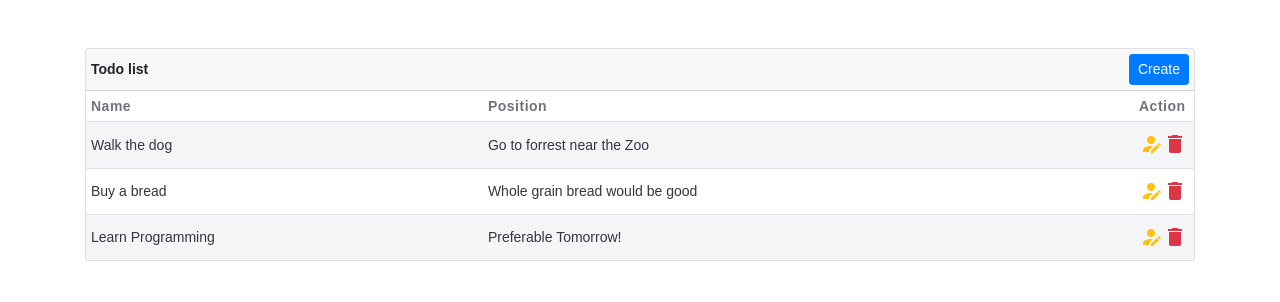
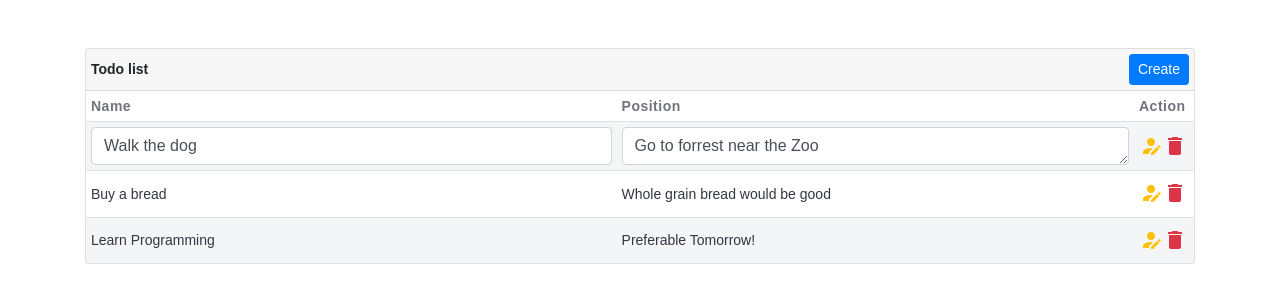
Before and after one commit to huythanh111982/vue-todo, a Vue app: page / in a window 1280 px wide. Both pictures are taken after a click on the element 1151 px from the left and 148 px from the top of the page. Shown: the top 302 px of the page. Built offline with nearby package versions, Linux system fonts and the light colour scheme.

Commit message:
ref #5 Get familiar with Store Architecture

```diff
--- a/package.json
+++ b/package.json
@@ -11,6 +11,7 @@
     "@mdi/font": "^5.8.55",
     "bootstrap": "^4.5.3",
     "core-js": "^3.6.5",
+    "cuid": "^2.1.8",
     "jquery": "^3.5.1",
     "popper.js": "^1.16.1",
     "vee-validate": "^2.2.15",
--- a/src/App.vue
+++ b/src/App.vue
@@ -23,7 +23,8 @@
 
 <script>
 import TodoList from "@/components/TodoList";
-import TodoCreate from "@/components/TodoCreate"
+import TodoCreate from "@/components/TodoCreate";
+import store from "@/store";
 export default {
   components: {
     TodoList,
@@ -31,28 +32,12 @@ export default {
   },
   data() {
     return {
-      todos: [
-        {
-          _id: '1',
-          title: 'Walk the dog',
-          description: 'Go to forrest near the Zoo'
-        },
-        {
-          _id: '2',
-          title: 'Buy a bread',
-          description: 'Whole grain bread would be good'
-        },
-        {
-          _id: '3',
-          title: 'Learn Programming',
-          description: 'Preferable Tomorrow!'
-        }
-      ]
+      todos: store.state.todos,
     }
   },
   methods: {
     handleCreateTodo(newCreate) {
-      this.todos.unshift(newCreate);
+      store.handleCreateTodo(newCreate);
     }
   },
 };
--- a/src/components/TodoItem.vue
+++ b/src/components/TodoItem.vue
@@ -1,19 +1,33 @@
 <template>
   <tr>
-    <td>{{title}}</td>
-    <td>{{description}}</td>
+    <td>
+      <span v-if="!editMode">{{ title }}</span>
+      <input v-else class="form-control" type="text" :value="title" />
+    </td>
+    <td>
+      <span v-if="!editMode">{{ description }}</span>
+      <textarea
+        v-else
+        class="form-control"
+        type="text"
+        rows="1"
+        :value="description"
+      />
+    </td>
     <td>
         <span
           class="mdi mdi-account-edit mdi-24px text-warning cursor"
           data-tooltip="tooltip"
           title="Edit"
           data-placement="left"
+          @click="editTodo"
         ></span>
         <span
           class="mdi mdi-delete mdi-24px text-danger cursor"
           data-tooltip="tooltip"
-        title="Edit"
+          title="Delete"
           data-placement="left"
+          @click="delTodo"
         ></span>
     </td>
   </tr>
@@ -25,18 +39,31 @@ export default {
   props: {
     title: {
       type: String,
-      required:true
+      required: true,
     },
-    description:{
-      type:String,
-      required:true
-    }
+    description: {
+      type: String,
+      required: true,
+    },
+  },
+  data() {
+    return {
+      editMode: false,
+    };
   },
   mounted() {
     $('[data-tooltip="tooltip"]').tooltip({
       trigger: "hover",
     });
   },
+  methods: {
+    editTodo() {
+      this.editMode = !this.editMode;
+    },
+    delTodo() {
+      alert("Del todo");
+    },
+  },
 };
 </script>
 
--- /dev/null
+++ b/src/store/index.js
@@ -0,0 +1,27 @@
+import cuid from "cuid";
+const store = {
+  state: {
+    todos: [
+      {
+        _id: "1",
+        title: "Walk the dog",
+        description: "Go to forrest near the Zoo",
+      },
+      {
+        _id: "2",
+        title: "Buy a bread",
+        description: "Whole grain bread would be good",
+      },
+      {
+        _id: "3",
+        title: "Learn Programming",
+        description: "Preferable Tomorrow!",
+      },
+    ],
+  },
+  handleCreateTodo(newCreate) {
+    newCreate._id = cuid();
+    this.state.todos.unshift(newCreate);
+  },
+};
+export default store;
```
Also changed, not shown: 1 other file (tests, documents, lock files or other folders). Lines whose indentation alone changed are shown as unchanged.
